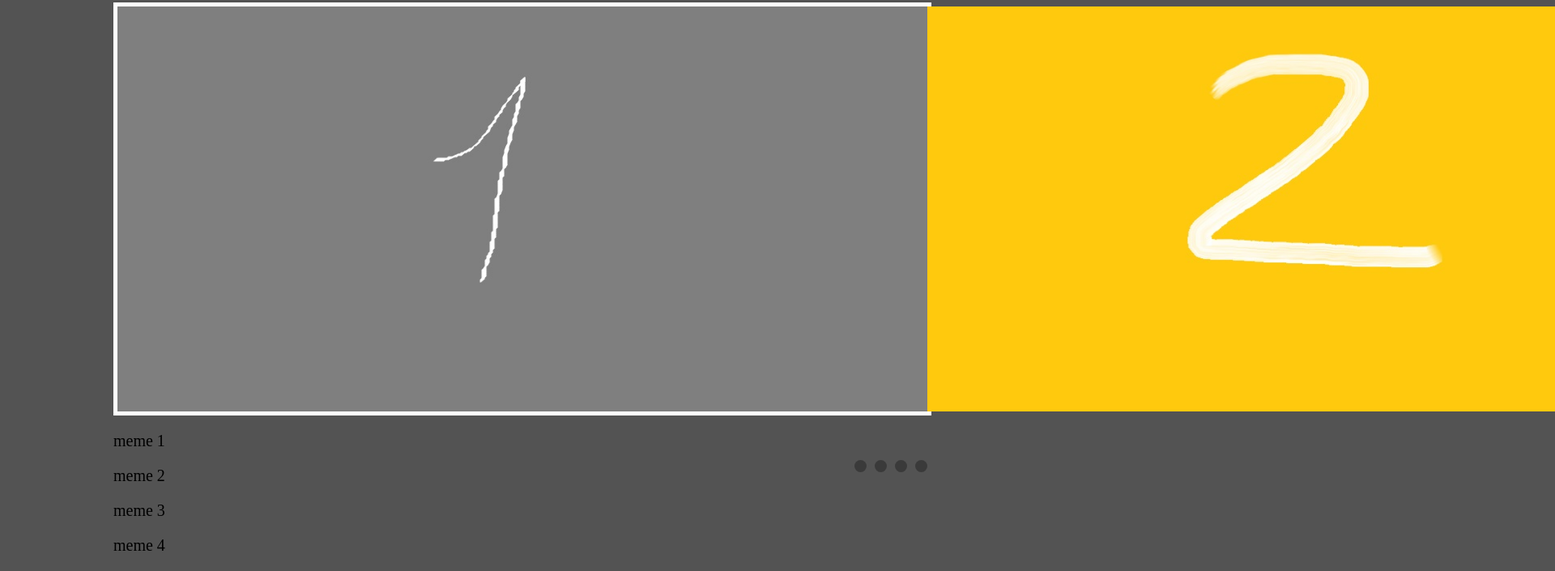
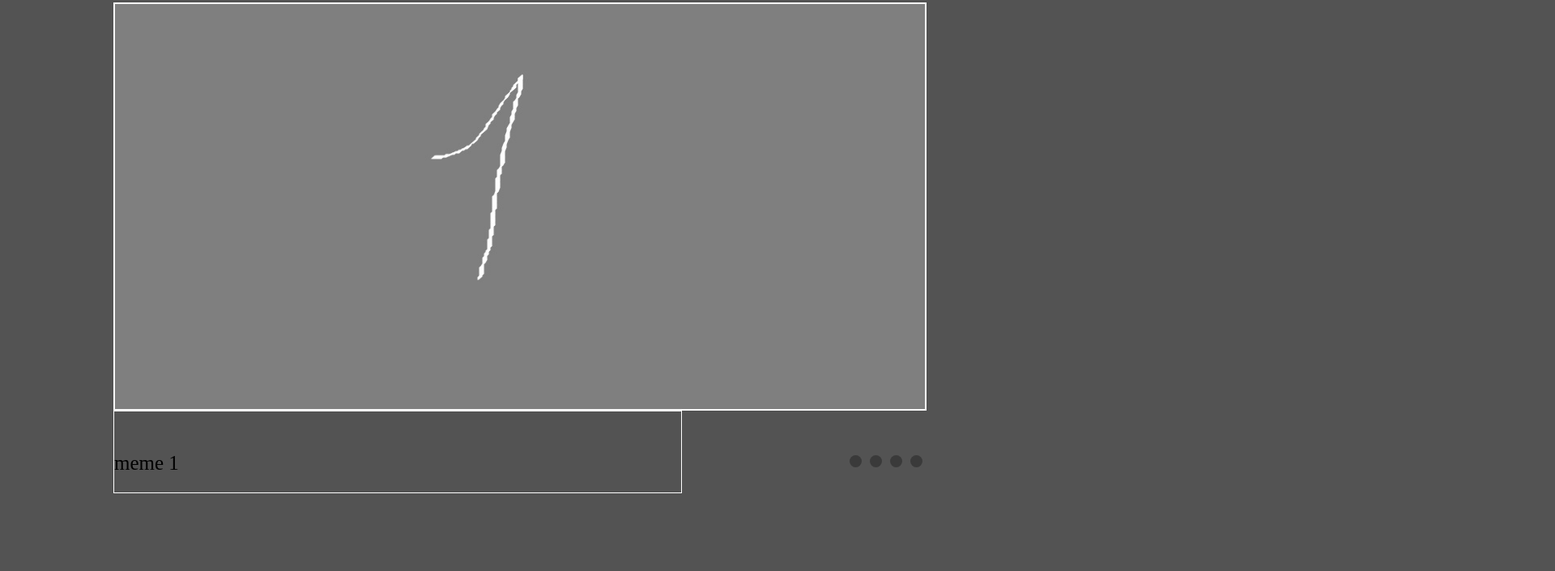
Before and after one commit to xposed01/cssMemSlider, a plain HTML site: page cssMemSlider/index.html in a window 1280 px wide. Shown: the part 162-867 px from the top of the page at 81% size, 1920 px wide, since content can reach past the window. After the commit the page ends 830 px from the top, so only its background shows below. Drawn offline with Linux system fonts and the light colour scheme.

Commit message:
feat: add slider text animation  (05/16/2022 23:57:11)

```diff
--- a/cssMemSlider/index.html
+++ b/cssMemSlider/index.html
@@ -13,23 +13,27 @@
 <body>
   <div class="container">
     <div class="slider">
-      <div class="slides-wrapper">
       <input type="radio" name="slider" id="radio1" checked>
       <input type="radio" name="slider" id="radio2">
       <input type="radio" name="slider" id="radio3">
       <input type="radio" name="slider" id="radio4">
+      <div class="slides-wrapper">
         <div class="slides">
-          <div class="slide slide-active"><img src="./img/1.jpg" alt=""></div>
-          <div class="slide"><img src="./img/2.jpg" alt=""></div>
+          <div class="slide slide-active"><img src="./img/1.jpg" alt="">
+            <p class="memetext">meme 1</p></div>
+          <div class="slide"><img src="./img/2.jpg" alt="">
+          <p class="memetext">meme 1</p></div>
           <div class="slide"><img src="./img/3.jpg" alt=""></div>
           <div class="slide"><img src="./img/4.jpg" alt=""></div>
         </div>
       </div>
+      <div class="text-wrapper">
         <div class="text">
-        <p class="memetext">meme 1</p>
+                <p class="memetext text-active">meme 1</p>
                 <p class="memetext">meme 2</p>
                 <p class="memetext">meme 3</p>
                 <p class="memetext">meme 4</p>
+              </div>
       </div>
       <div class="slider-navigation">
         <label for="radio1" class="slider-button"></label>
--- a/cssMemSlider/style.css
+++ b/cssMemSlider/style.css
@@ -1,6 +1,6 @@
 body {
   background-color: rgb(83, 83, 83);
-  font-size: 20px;
+  font-size: 25px;
 }
 
 .container {
@@ -22,15 +22,32 @@ body {
             "b b c";
 }
 
+.text-wrapper {
+  width: 700px;
+  height: 100px;
+  overflow: hidden;
+  border: 1px solid #fff;
+}
+
 .text {
   grid-area: b;
+  width: 400%;
+  display: flex;
+  padding-top: 50px;
+}
+
+.text p {
+  width: 25%;
+  transition: .3s;
+  margin: 0;
+
 }
 
 .slides-wrapper {
   width: 1000px;
   height: 500px;
-  /* overflow: hidden; */
-  border: 5px solid #fff;
+  overflow: hidden;
+  border: 2px solid #fff;
   grid-area: a;
 }
 
@@ -77,19 +94,35 @@ input[name="slider"] {
   display: none;
 }
 
-#radio1:checked ~ .slides > .slide-active {
+#radio1:checked ~ .slides-wrapper > .slides > .slide-active {
   margin-left: 0;
 }
 
-#radio2:checked ~ .slides > .slide-active {
+#radio2:checked ~ .slides-wrapper > .slides > .slide-active {
   margin-left: -25%;
 }
 
-#radio3:checked ~ .slides > .slide-active {
+#radio3:checked ~ .slides-wrapper > .slides > .slide-active {
   margin-left: -50%;
 }
 
-#radio4:checked ~ .slides > .slide-active {
+#radio4:checked ~ .slides-wrapper > .slides > .slide-active {
+  margin-left: -75%;
+}
+
+#radio1:checked ~ .text-wrapper > .text > .text-active {
+  margin-left: 0;
+}
+
+#radio2:checked ~ .text-wrapper > .text > .text-active {
+  margin-left: -25%;
+}
+
+#radio3:checked ~ .text-wrapper > .text > .text-active {
+  margin-left: -50%;
+}
+
+#radio4:checked ~ .text-wrapper > .text > .text-active {
   margin-left: -75%;
 }
 
```
Lines whose indentation alone changed are shown as unchanged.
